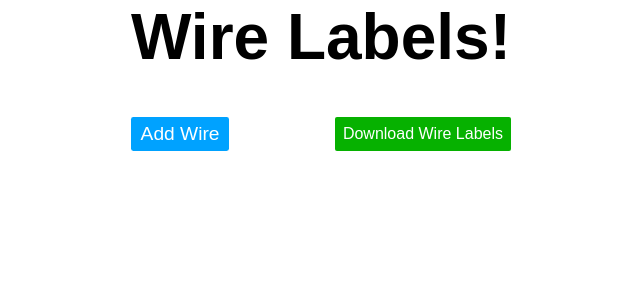
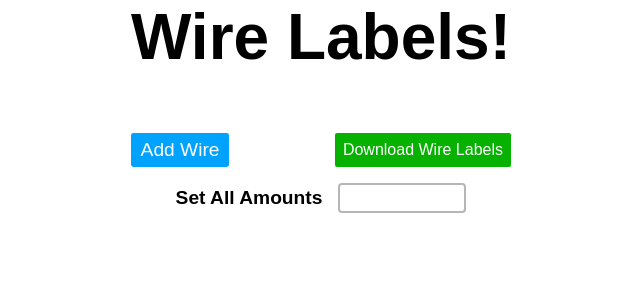
Before and after one commit to Android789515/label-list, a React (Vite) app: page / in a window 1280 px wide. Shown: the top 300 px of the page, without its empty margins (319-959 px from the left). Built offline with nearby package versions, Linux system fonts and the light colour scheme.

Commit message:
Additional Features
Add an input to set all the label amounts and a button to delete all the labels.

```diff
--- a/src/App.module.css
+++ b/src/App.module.css
@@ -12,8 +12,31 @@
 
 header {
   display: grid;
-  grid-template-rows: repeat(3, auto);
+  grid-template-rows: repeat(4, auto);
   grid-template-columns: 1fr;
+  row-gap: 1em;
+
+  margin-bottom: 2em;
+}
+
+.amounts {
+  justify-self: center;
+}
+
+.amounts label {
+  display: grid;
+  grid-auto-flow: column;
+  column-gap: 1em;
+  align-items: center;
+}
+
+.amounts label span {
+  font-size: 1.2rem;
+  font-weight: 700;
+}
+
+.amounts label input {
+  width: 8em;
 }
 
 @media (min-width: 600px) {
@@ -25,7 +48,12 @@ header {
 
   header {
     display: grid;
-    grid-template-rows: auto auto;
+    grid-template-rows: repeat(3, auto);
     grid-template-columns: repeat(2, 1fr);
   }
+
+  .amounts {
+    grid-row: 3;
+    grid-column: span 2;
+  }
 }
--- a/src/App.tsx
+++ b/src/App.tsx
@@ -1,4 +1,4 @@
-import { useState } from 'react';
+import { type ChangeEvent, useState } from 'react';
 import { v4 as newUUID } from 'uuid';
 
 import { type WireData } from 'types';
@@ -10,6 +10,7 @@ import styles from './App.module.css';
 import { Title } from 'components/title';
 import { WireList, AddWireForm } from 'components/wire-list';
 import { DownloadButton } from 'components/download-button';
+import { ClearLabelsButton } from 'components/clear-labels-button';
 
 export const App = () => {
   const DEFAULT_LABEL_AMOUNT = 2;
@@ -39,6 +40,19 @@ export const App = () => {
     Enter: addNewWire,
   });
 
+  const setAllAmounts = (event: ChangeEvent) => {
+    const amount = (event.target as HTMLInputElement).value!;
+
+    setWireForms(prevForms => {
+      return prevForms.map(form => {
+        return {
+          ...form,
+          amount: Number(amount),
+        }
+      });
+    });
+  };
+
   return (
     <div
       className={styles.app}
@@ -56,7 +70,25 @@ export const App = () => {
           <AddWireForm
             addNewWire={addNewWire}
           />
+
+          <div className={styles.amounts}>
+            <label>
+              <span>
+                Set All Amounts
+              </span>
+              <input
+                type={'number'}
+                onChange={setAllAmounts}
+              />
+            </label>
+          </div>
         </header>
+
+        {wireForms.length > 0 && (
+          <ClearLabelsButton
+            clearLabels={() => setWireForms([])}
+          />
+        )}
 
         <WireList
           wireForms={wireForms}
--- /dev/null
+++ b/src/components/clear-labels-button/ClearLabelsButton.module.css
@@ -0,0 +1,6 @@
+.button.button {
+  font-size: .9rem;
+  font-weight: 700;
+
+  justify-self: end;
+}
--- /dev/null
+++ b/src/components/clear-labels-button/ClearLabelsButton.tsx
@@ -0,0 +1,20 @@
+import clearIcon from './clear.svg';
+import styles from './ClearLabelsButton.module.css';
+
+import { IconButton } from 'components/icon-button';
+
+interface Props {
+  clearLabels: () => void;
+}
+
+export const ClearLabelsButton = ({ clearLabels }: Props) => {
+  return (
+    <IconButton
+      name='Clear All Labels'
+      text={'Clear All Labels'}
+      icon={clearIcon}
+      buttonStyles={styles.button}
+      onClick={clearLabels}
+    />
+  );
+};
--- /dev/null
+++ b/src/components/clear-labels-button/index.ts
@@ -0,0 +1,2 @@
+export * from './ClearLabelsButton'
+;
--- a/src/components/download-button/DownloadButton.module.css
+++ b/src/components/download-button/DownloadButton.module.css
@@ -13,8 +13,6 @@
 
   border: none;
   border-radius: .125em;
-
-  margin-bottom: 1em;
 }
 
 .downloadButton:focus,
--- /dev/null
+++ b/src/components/icon-button/IconButton.tsx
@@ -0,0 +1,36 @@
+import { MouseEvent } from 'react';
+
+import defaultStyles from './IconButtonDefaults.module.css';
+
+interface Props {
+  name: string;
+  text?: string;
+  icon: string;
+  buttonStyles?: string;
+  iconStyles?: string;
+  onClick: (event: MouseEvent) => void;
+}
+
+export const IconButton = ({ name, text, icon, buttonStyles, iconStyles, onClick }: Props) => {
+  return (
+    <button
+      className={`
+        ${defaultStyles.button}
+        ${text && defaultStyles.buttonWithText}
+        ${buttonStyles}
+      `}
+      onClick={onClick}
+    >
+      {text && (
+        <span>
+          {text}
+        </span>
+      )}
+      <img
+        src={icon}
+        alt={name}
+        className={iconStyles}
+      />
+    </button>
+  );
+};
--- /dev/null
+++ b/src/components/icon-button/IconButtonDefaults.module.css
@@ -0,0 +1,16 @@
+.button {
+  cursor: pointer;
+
+  background: none;
+  border: none;
+  padding: 0;
+
+  margin: 0;
+}
+
+.buttonWithText {
+  display: grid;
+  grid-template-columns: max-content 2em;
+  column-gap: 1em;
+  align-items: center;
+}
--- /dev/null
+++ b/src/components/icon-button/index.ts
@@ -0,0 +1 @@
+export * from './IconButton';
--- a/src/components/wire-list/WireList.module.css
+++ b/src/components/wire-list/WireList.module.css
@@ -1,12 +1,15 @@
 .wireList {
   grid-row: 3;
+  justify-self: end;
 
   display: grid;
-  grid-template-columns: auto;
+  grid-template-columns: 1fr;
   grid-row-gap: 1em;
   justify-content: center;
 
   list-style: none;
 
   padding: 0;
+
+  margin: 0;
 }
--- a/src/components/wire-list/components/wire-form/components/delete-button/DeleteButton.module.css
+++ b/src/components/wire-list/components/wire-form/components/delete-button/DeleteButton.module.css
@@ -1,4 +1,4 @@
-.deleteButton {
+.deleteButton.deleteButton {
   align-self: end;
 
   cursor: pointer;
@@ -10,8 +10,8 @@
   margin: 0;
 }
 
-.deleteButton:focus,
-.deleteButton:hover {
+.deleteButton.deleteButton:focus,
+.deleteButton.deleteButton:hover {
   background: #eee;
   border-radius: .25em;
 }
--- a/src/components/wire-list/components/wire-form/components/delete-button/DeleteButton.tsx
+++ b/src/components/wire-list/components/wire-form/components/delete-button/DeleteButton.tsx
@@ -2,6 +2,8 @@ import { MouseEvent } from 'react';
 
 import deleteIcon from './assets/delete.svg';
 import styles from './DeleteButton.module.css';
+
+import { IconButton } from 'components/icon-button';
 
 interface Props {
   onClick: (event: MouseEvent) => void;
@@ -9,14 +11,11 @@ interface Props {
 
 export const DeleteButton = ({ onClick }: Props) => {
   return (
-    <button
-      className={styles.deleteButton}
+    <IconButton
+      name='Delete Label'
+      icon={deleteIcon}
+      buttonStyles={styles.deleteButton}
       onClick={onClick}
-    >
-      <img
-        src={deleteIcon}
-        alt='Delete'
-      />
-    </button>
+    />
   );
 };
```
Also changed, not shown: src/components/clear-labels-button/clear.svg (added).
